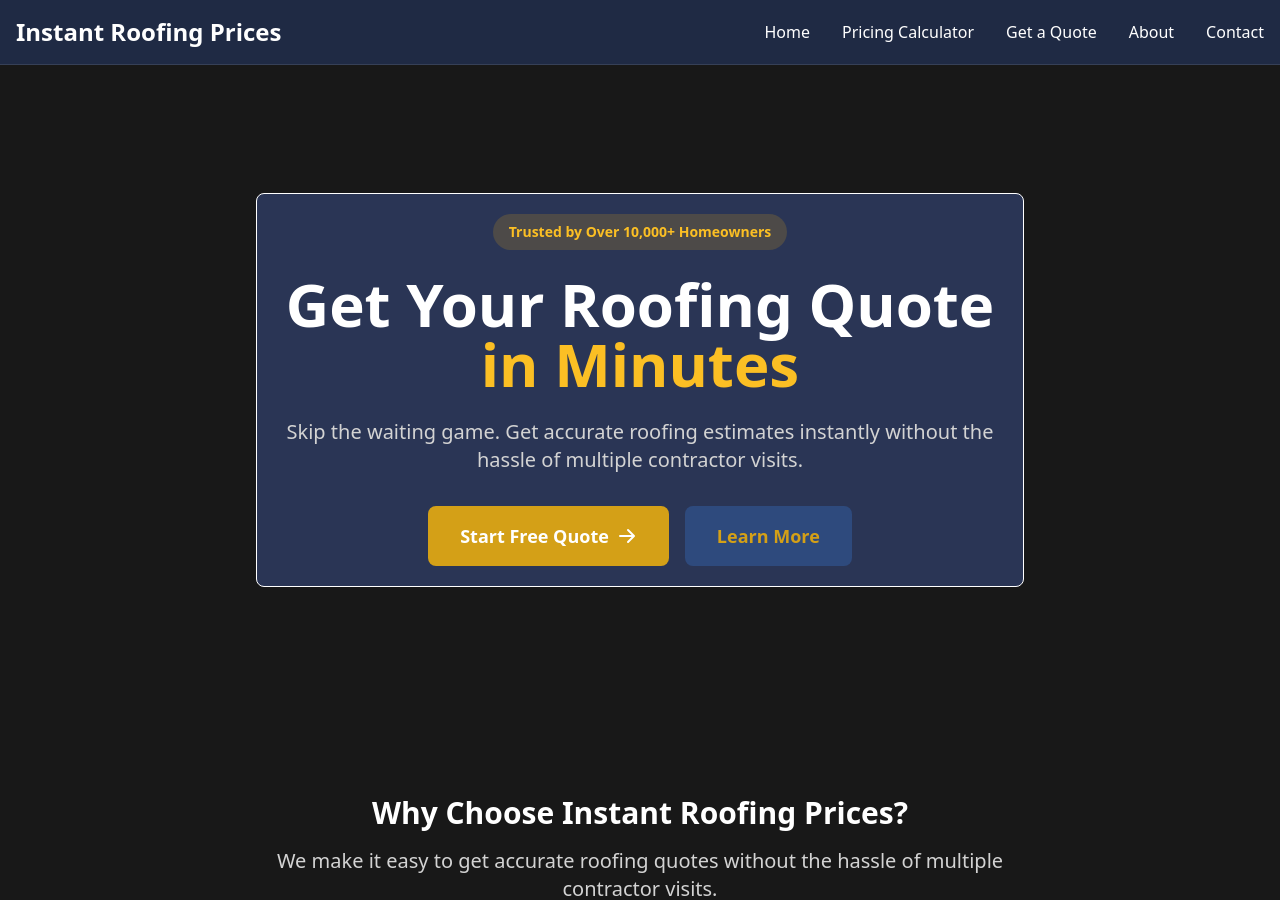
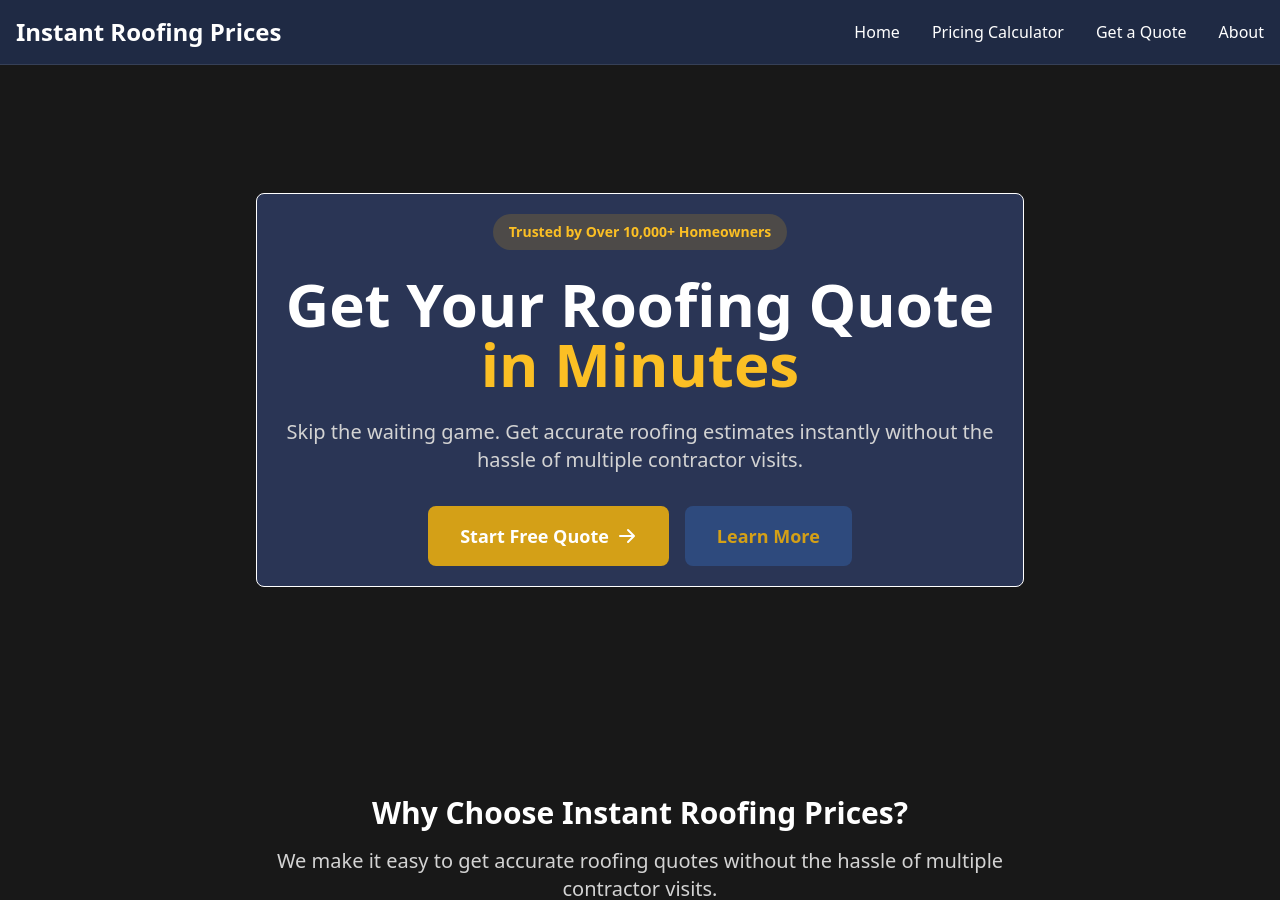
Before and after one commit to tim-amredev/roofing-lead-site, a Jekyll site: the page built from index.html, in a window 1280 px wide and 900 px high. Built offline with Jekyll 4.4.1, drawn with Linux system fonts in a browser that asks for light colours.

Commit message:
Update header.html

```diff
--- a/_includes/header.html
+++ b/_includes/header.html
@@ -10,7 +10,6 @@
         <a href="{{ '/pricing-calculator' | relative_url }}" class="text-white hover:text-yellow-400 transition-colors">Pricing Calculator</a>
         <a href="{{ '/questionnaire' | relative_url }}" class="text-white hover:text-yellow-400 transition-colors">Get a Quote</a>
         <a href="{{ '/about' | relative_url }}" class="text-white hover:text-yellow-400 transition-colors">About</a>
-        <a href="{{ '/contact' | relative_url }}" class="text-white hover:text-yellow-400 transition-colors">Contact</a>
       </nav>
 
       <button id="mobile-menu-button" class="md:hidden flex items-center text-white">
```
